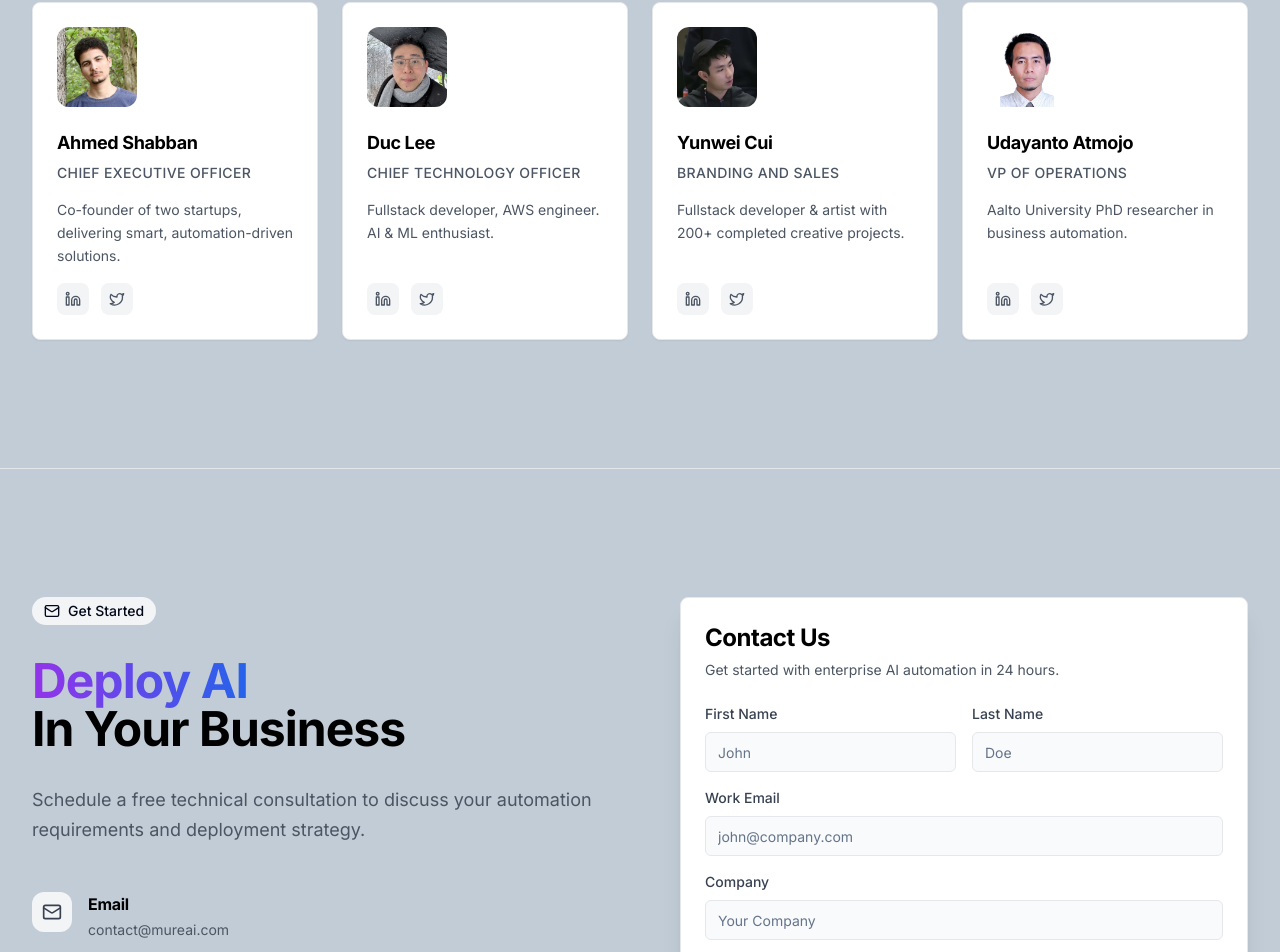
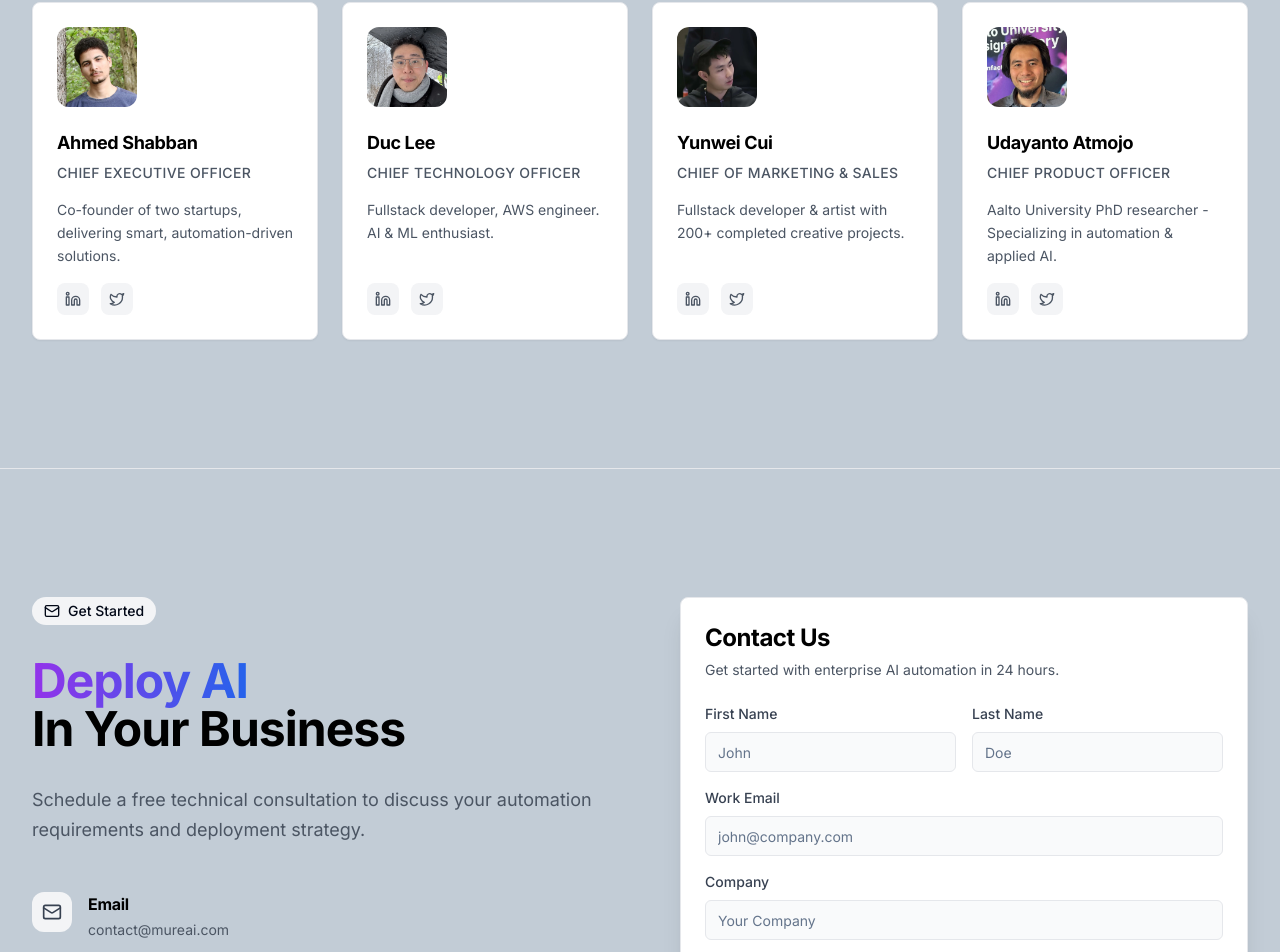
Before and after one commit to MureAI/mure-ai-landing, a Next.js app: page / in a window 1280 px wide. Shown: the part 4313-5265 px from the top of the page. Built offline with nearby package versions, Linux system fonts and the light colour scheme.

Commit message:
team section image change and update

```diff
--- a/components/team-section.tsx
+++ b/components/team-section.tsx
@@ -10,7 +10,7 @@ const teamMembers = [
     role: "Chief Executive Officer",
     bio: "Co-founder of two startups, delivering smart, automation-driven solutions.",
     image: "/ahmed.webp",
-    linkedin: "https://linkedin.com/in/ahmedshabban",
+    linkedin: "https://www.linkedin.com/in/ahmed-tolbh/",
   },
   {
     name: "Duc Lee",
@@ -21,15 +21,15 @@ const teamMembers = [
   },
   {
     name: "Yunwei Cui",
-    role: "Branding and Sales",
+    role: "Chief of Marketing & Sales",
     bio: "Fullstack developer & artist with 200+ completed creative projects.",
     image: "/yun.webp",
     linkedin: "https://www.linkedin.com/in/yunwei-cui-86174a188/",
   },
   {
     name: "Udayanto Atmojo",
-    role: "VP of Operations",
-    bio: "Aalto University PhD researcher in business automation.",
+    role: "Chief Product Officer",
+    bio: "Aalto University PhD researcher - Specializing in automation & applied AI.",
     image: "/atmojo.webp",
     linkedin: "https://www.linkedin.com/in/udayanto-dwi-atmojo/",
   },
```
Also changed, not shown: public/atmojo.webp.
